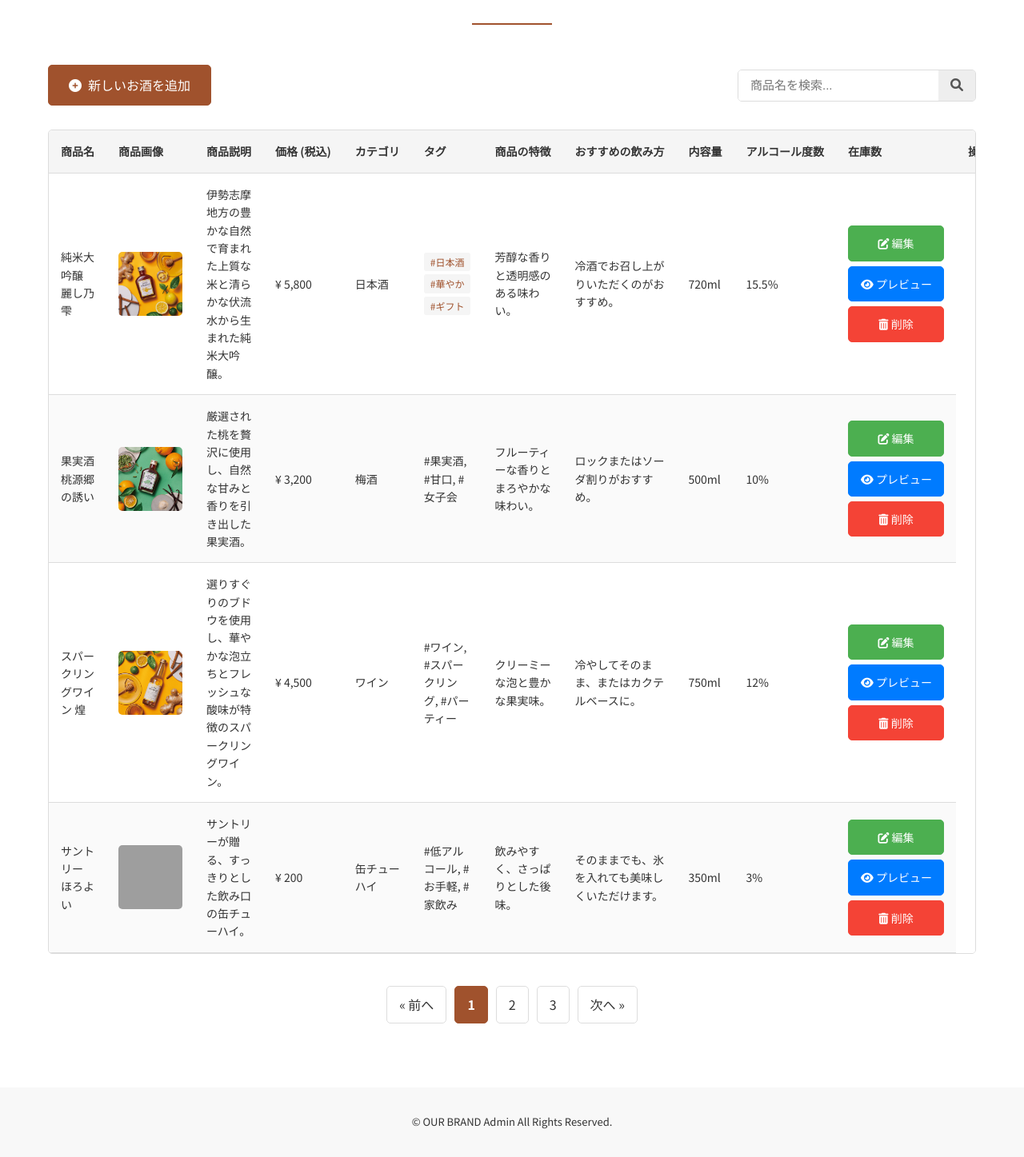
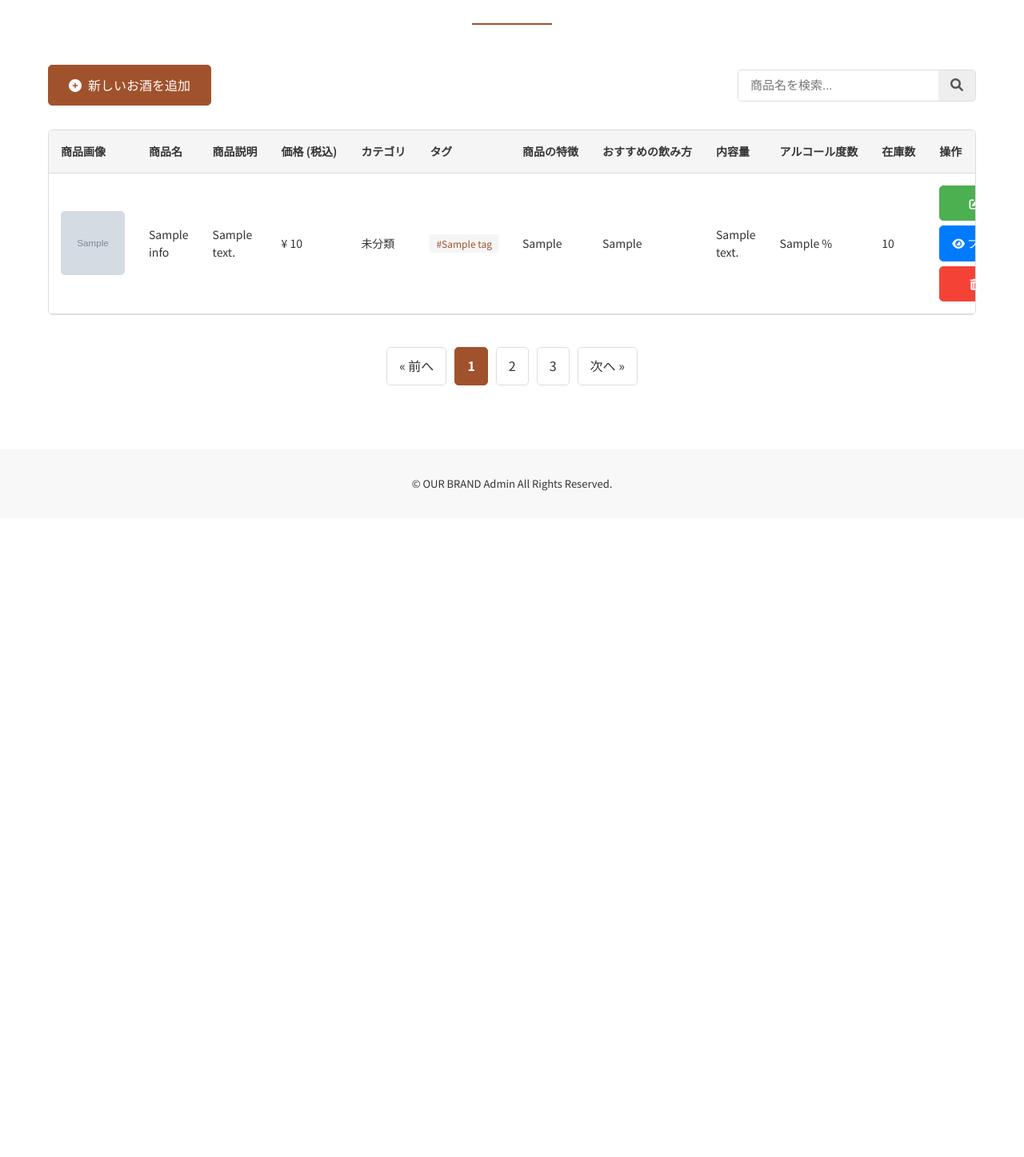
Before and after one commit to Maple-robin/sakebit, a PHP site: page /client/client_top.php in a window 1280 px wide. Shown: the part 263-1710 px from the top of the page at 80% size. After the commit the page ends 877 px from the top, so only its background shows below. Run offline with PHP 8.4, Linux system fonts and the light colour scheme; the visitor is signed in with stand-in values (Sample User, id 1); tables that the repository leaves empty or names only in its code hold one stand-in row (values such as "Sample post"); grey boxes marked "Sample" are stand-in pictures; some web fonts are replaced; grey boxes are pictures that could not be loaded.

Commit message:
商品表示完了

```diff
--- a/sources/client/client_top.php
+++ b/sources/client/client_top.php
@@ -1,3 +1,37 @@
+<?php
+// セッションを開始します。
+session_start();
+
+// ご指定のパスでデータベース操作クラス群を読み込みます。
+require_once __DIR__ . '/../common/contents_db.php';
+
+// =================================================================
+// ログイン状態の確認 (セキュリティの要)
+// =================================================================
+// セッションからクライアントIDを取得します。未設定の場合は 0 (無効なID) を設定します。
+$client_id = $_SESSION['client_id'] ?? 0;
+
+// client_idが0、または空の場合は、ログインしていないと判断し処理を中断します。
+if (empty($client_id)) {
+    // ログインページへリダイレクトします。
+    header('Location: login.php');
+    exit();
+}
+
+// =================================================================
+// データ取得処理
+// =================================================================
+
+// ■ステップ1: cproduct_infoクラスをインスタンス化
+$product_db = new cproduct_info();
+
+// ■ステップ2: client_idでの絞り込みを無くしたメソッドを呼び出し、全商品情報を取得します。
+$display_products = $product_db->get_product_list_for_admin(false, 0, 100);
+
+// ■ステップ3: 使い終わったDBオブジェクトを解放
+$product_db = null;
+
+?>
 <!DOCTYPE html>
 <html lang="ja">
 <head>
@@ -21,7 +55,8 @@
                 <ul class="admin-nav__list">
                     <li><a href="client_top.php" class="is-active">商品一覧</a></li>
                     <li><a href="client_add_product.php">お酒追加</a></li>
-                    <li><a href="client_preview.php">プレビュー</a></li> <li><a href="client_analytics.php">情報確認</a></li>
+                    <li><a href="client_preview.php">プレビュー</a></li>
+                    <li><a href="client_analytics.php">情報確認</a></li>
                 </ul>
                 <div class="admin-header__actions">
                     <a href="login.php" class="admin-header__logout">
@@ -49,8 +84,8 @@
                 <table class="admin-table">
                     <thead>
                         <tr>
+                            <th>商品画像</th>
                             <th>商品名</th>
-                            <th>商品画像</th>
                             <th>商品説明</th>
                             <th>価格 (税込)</th>
                             <th>カテゴリ</th>
@@ -64,88 +99,52 @@
                         </tr>
                     </thead>
                     <tbody>
+                        <?php if (empty($display_products)): ?>
                             <tr>
-                            <td>純米大吟醸 麗し乃雫</td>
-                            <td><img src="../img/gingerale.png" alt="純米大吟醸 麗し乃雫" class="admin-table__img"></td>
-                            <td>伊勢志摩地方の豊かな自然で育まれた上質な米と清らかな伏流水から生まれた純米大吟醸。</td>
-                            <td>¥ 5,800</td>
-                            <td>日本酒</td>
+                                <td colspan="12" style="text-align: center; padding: 40px;">商品はまだ登録されていません。</td>
+                            </tr>
+                        <?php else: ?>
+                            <?php foreach ($display_products as $product): ?>
+                                <tr>
                                     <td>
+                                        <?php if (!empty($product['main_image'])): ?>
+                                            <img src="<?= htmlspecialchars($product['main_image'], ENT_QUOTES, 'UTF-8') ?>" alt="<?= htmlspecialchars($product['product_name'], ENT_QUOTES, 'UTF-8') ?>" class="admin-table__img">
+                                        <?php else: ?>
+                                            <div class="admin-table__img-placeholder" style="width: 80px; height: 80px; background: #eee; display: flex; align-items: center; justify-content: center; color: #aaa; font-size: 1.2rem; border-radius: 5px;">画像なし</div>
+                                        <?php endif; ?>
+                                    </td>
+                                    <td><?= htmlspecialchars($product['product_name'], ENT_QUOTES, 'UTF-8') ?></td>
+                                    <td><?= nl2br(htmlspecialchars($product['product_description'], ENT_QUOTES, 'UTF-8')) ?></td>
+                                    <td>¥ <?= number_format($product['product_price']) ?></td>
+                                    <td><?= htmlspecialchars($product['category_name'] ?? '未分類', ENT_QUOTES, 'UTF-8') ?></td>
+                                    <td>
+                                        <?php if (!empty($product['tags_concat'])): ?>
                                             <div class="admin-table-tag-list">
-                                    <span class="admin-table-tag">#日本酒</span>
-                                    <span class="admin-table-tag">#華やか</span>
-                                    <span class="admin-table-tag">#ギフト</span>
+                                                <?php
+                                                // カンマで区切られたタグ文字列を配列に変換
+                                                $tags = explode(',', $product['tags_concat']);
+                                                foreach ($tags as $tag):
+                                                ?>
+                                                    <span class="admin-table-tag">#<?= htmlspecialchars(trim($tag), ENT_QUOTES, 'UTF-8') ?></span>
+                                                <?php endforeach; ?>
                                             </div>
+                                        <?php endif; ?>
                                     </td>
-                            <td>芳醇な香りと透明感のある味わい。</td>
-                            <td>冷酒でお召し上がりいただくのがおすすめ。</td>
-                            <td>720ml</td>
-                            <td>15.5%</td>
+                                    <td><?= nl2br(htmlspecialchars($product['product_discription'], ENT_QUOTES, 'UTF-8')) ?></td>
+                                    <td><?= nl2br(htmlspecialchars($product['product_How'], ENT_QUOTES, 'UTF-8')) ?></td>
+                                    <td><?= htmlspecialchars($product['product_Contents'], ENT_QUOTES, 'UTF-8') ?></td>
+                                    <td><?= htmlspecialchars($product['product_degree'] ?? 'N/A', ENT_QUOTES, 'UTF-8') ?> %</td>
+                                    <td><?= htmlspecialchars($product['product_stock'], ENT_QUOTES, 'UTF-8') ?></td>
                                     <td>
                                         <div class="admin-action-buttons-group">
-                                    <a href="client_add_product.php?id=1" class="admin-action-button admin-action-button--edit"><i class="fas fa-edit"></i> 編集</a>
-                                    <a href="client_preview.php?id=1" class="admin-action-button admin-action-button--preview"><i class="fas fa-eye"></i> プレビュー</a>
-                                    <a href="#" class="admin-action-button admin-action-button--delete"><i class="fas fa-trash-alt"></i> 削除</a>
+                                            <a href="client_add_product.php?id=<?= $product['product_id'] ?>" class="admin-action-button admin-action-button--edit"><i class="fas fa-edit"></i> 編集</a>
+                                            <a href="client_preview.php?id=<?= $product['product_id'] ?>" class="admin-action-button admin-action-button--preview"><i class="fas fa-eye"></i> プレビュー</a>
+                                            <a href="#" class="admin-action-button admin-action-button--delete" onclick="return confirm('「<?= htmlspecialchars($product['product_name'], ENT_QUOTES, 'UTF-8') ?>」を本当に削除しますか？');"><i class="fas fa-trash-alt"></i> 削除</a>
                                         </div>
                                     </td>
                                 </tr>
-                        <tr>
-                            <td>果実酒 桃源郷の誘い</td>
-                            <td><img src="../img/osake.png" alt="果実酒 桃源郷の誘い" class="admin-table__img"></td>
-                            <td>厳選された桃を贅沢に使用し、自然な甘みと香りを引き出した果実酒。</td>
-                            <td>¥ 3,200</td>
-                            <td>梅酒</td>
-                            <td>#果実酒, #甘口, #女子会</td>
-                            <td>フルーティーな香りとまろやかな味わい。</td>
-                            <td>ロックまたはソーダ割りがおすすめ。</td>
-                            <td>500ml</td>
-                            <td>10%</td>
-                            <td>
-                                <div class="admin-action-buttons-group">
-                                    <a href="client_add_product.php?id=2" class="admin-action-button admin-action-button--edit"><i class="fas fa-edit"></i> 編集</a>
-                                    <a href="client_preview.php?id=2" class="admin-action-button admin-action-button--preview"><i class="fas fa-eye"></i> プレビュー</a>
-                                    <a href="#" class="admin-action-button admin-action-button--delete"><i class="fas fa-trash-alt"></i> 削除</a>
-                                </div>
-                            </td>
-                        </tr>
-                        <tr>
-                            <td>スパークリングワイン 煌</td>
-                            <td><img src="../img/sake.png" alt="スパークリングワイン 煌" class="admin-table__img"></td>
-                            <td>選りすぐりのブドウを使用し、華やかな泡立ちとフレッシュな酸味が特徴のスパークリングワイン。</td>
-                            <td>¥ 4,500</td>
-                            <td>ワイン</td>
-                            <td>#ワイン, #スパークリング, #パーティー</td>
-                            <td>クリーミーな泡と豊かな果実味。</td>
-                            <td>冷やしてそのまま、またはカクテルベースに。</td>
-                            <td>750ml</td>
-                            <td>12%</td>
-                            <td>
-                                <div class="admin-action-buttons-group">
-                                    <a href="client_add_product.php?id=3" class="admin-action-button admin-action-button--edit"><i class="fas fa-edit"></i> 編集</a>
-                                    <a href="client_preview.php?id=3" class="admin-action-button admin-action-button--preview"><i class="fas fa-eye"></i> プレビュー</a>
-                                    <a href="#" class="admin-action-button admin-action-button--delete"><i class="fas fa-trash-alt"></i> 削除</a>
-                                </div>
-                            </td>
-                        </tr>
-                        <tr>
-                            <td>サントリー ほろよい</td>
-                            <td><img src="../img/chuhai.png" alt="サントリー ほろよい" class="admin-table__img"></td>
-                            <td>サントリーが贈る、すっきりとした飲み口の缶チューハイ。</td>
-                            <td>¥ 200</td>
-                            <td>缶チューハイ</td>
-                            <td>#低アルコール, #お手軽, #家飲み</td>
-                            <td>飲みやすく、さっぱりとした後味。</td>
-                            <td>そのままでも、氷を入れても美味しくいただけます。</td>
-                            <td>350ml</td>
-                            <td>3%</td>
-                            <td>
-                                <div class="admin-action-buttons-group">
-                                    <a href="client_add_product.php?id=4" class="admin-action-button admin-action-button--edit"><i class="fas fa-edit"></i> 編集</a>
-                                    <a href="client_preview.php?id=4" class="admin-action-button admin-action-button--preview"><i class="fas fa-eye"></i> プレビュー</a>
-                                    <a href="#" class="admin-action-button admin-action-button--delete"><i class="fas fa-trash-alt"></i> 削除</a>
-                                </div>
-                            </td>
-                        </tr>
+                            <?php endforeach; ?>
+                        <?php endif; ?>
                     </tbody>
                 </table>
             </div>
--- a/sources/common/contents_db.php
+++ b/sources/common/contents_db.php
@@ -422,6 +422,72 @@ class cproduct_info extends crecord {
         return $this->fetch_assoc();
     }
 
+    /**
+     * 【修正】管理者画面の商品一覧表示に必要な情報をまとめて取得するメソッド
+     *
+     * 関連テーブルをJOINし、1回のクエリで商品情報、カテゴリ名、メイン画像パス、
+     * タグリストを取得することで、パフォーマンスを大幅に向上させます。
+     * @param bool $debug デバッグモード
+     * @param int $from ページネーション用の取得開始位置
+     * @param int $limit ページネーション用の取得件数
+     * @return array 画面表示用に組み立てられた商品情報の配列
+     */
+    public function get_product_list_for_admin($debug, $from = 0, $limit = 100)
+    {
+        // 複数のテーブルを結合して必要な情報を一度に取得するSQLクエリ
+        $query = "
+            SELECT
+                p.product_id,
+                p.product_name,
+                p.product_price,
+                p.product_description,
+                p.product_discription,
+                p.product_How,
+                p.product_Contents,
+                p.product_stock,
+                p.product_degree,
+                c.category_name,
+                -- サブクエリを使用して、'main'タイプの画像を最優先で1件取得する
+                (
+                    SELECT pi.image_path
+                    FROM product_images pi
+                    WHERE pi.product_id = p.product_id
+                    ORDER BY
+                        pi.image_type = 'main' DESC, -- 'main'を優先
+                        pi.display_order ASC,         -- 次に表示順
+                        pi.image_id ASC               -- 最後にID
+                    LIMIT 1
+                ) AS main_image,
+                -- GROUP_CONCATを使用して、関連するタグ名をカンマ区切りの文字列として結合する
+                GROUP_CONCAT(DISTINCT t.tag_name ORDER BY t.tag_id SEPARATOR ',') AS tags_concat
+            FROM
+                product_info p
+            LEFT JOIN
+                categories c ON p.product_category = c.category_id
+            LEFT JOIN
+                product_tags_relation ptr ON p.product_id = ptr.product_id
+            LEFT JOIN
+                tags t ON ptr.tag_id = t.tag_id
+            GROUP BY
+                p.product_id -- 商品ごとに結果をまとめる
+            ORDER BY
+                p.product_id DESC -- 新しい商品から表示
+            LIMIT :from, :limit
+        ";
+
+        $prep_arr = [
+            ':from'      => (int)$from,
+            ':limit'     => (int)$limit
+        ];
+
+        $arr = [];
+        $this->select_query($debug, $query, $prep_arr);
+        while ($row = $this->fetch_assoc()) {
+            $arr[] = $row;
+        }
+        return $arr;
+    }
+
     public function __destruct() {
         parent::__destruct();
     }
```
Lines whose indentation alone changed are shown as unchanged.
